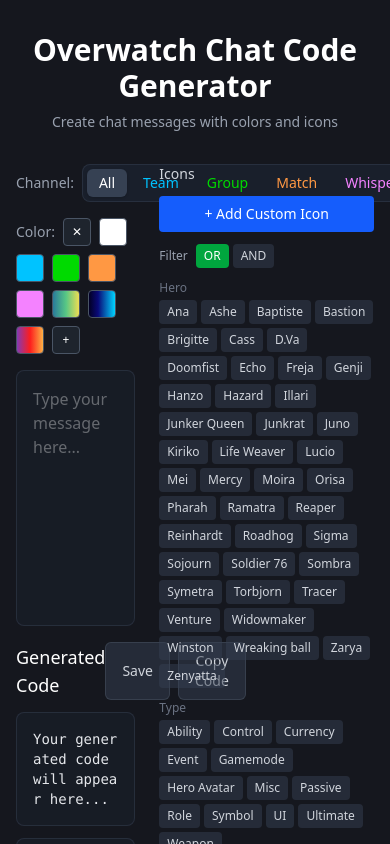
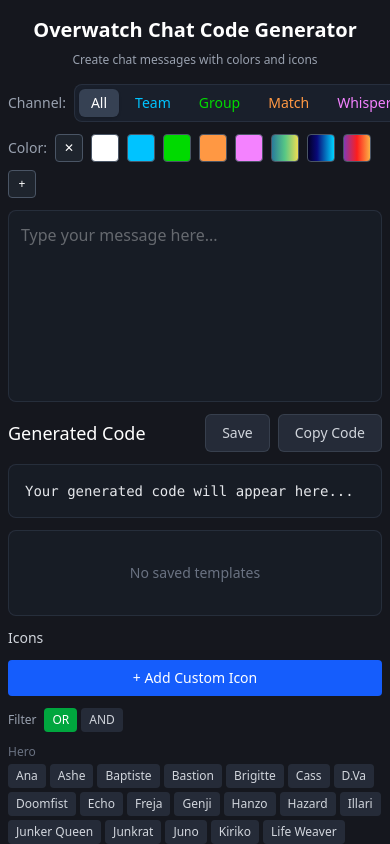
Before and after one commit to chansyawn/overwatch-chat-code, a Next.js app: page / in a window 390 px wide. Shown: the top 844 px of the page. Built offline with nearby package versions, Linux system fonts and the light colour scheme.

Commit message:
optimize layout

```diff
--- a/src/app/page.tsx
+++ b/src/app/page.tsx
@@ -77,23 +77,23 @@ export default function App() {
   );
 
   return (
-    <div className="min-h-screen px-4 py-8 flex flex-col">
+    <div className="min-h-screen px-2 sm:px-4 py-4 sm:py-8 flex flex-col">
       <main className="flex flex-col items-center mx-auto container flex-grow">
-        <div className="text-center mb-8">
-          <h1 className="text-3xl text-white font-semibold mb-2">
+        <div className="text-center mb-4 sm:mb-8">
+          <h1 className="text-xl sm:text-2xl lg:text-3xl text-white font-semibold mb-2">
             Overwatch Chat Code Generator
           </h1>
-          <p className="text-gray-400 text-sm">
+          <p className="text-gray-400 text-xs sm:text-sm">
             Create chat messages with colors and icons
           </p>
         </div>
 
         <div className="w-full">
-          <div className="flex gap-6">
-            <div className="w-1/3 space-y-4 flex-shrink-0">
+          <div className="flex flex-col lg:flex-row gap-3 sm:gap-4 lg:gap-6">
+            <div className="w-full lg:w-1/3 space-y-3 sm:space-y-4 lg:flex-shrink-0">
               <ChannelPicker value={channel} onChange={setChannel} />
               <ColorPalette editor={editor} />
-              <div className="w-full bg-gray-800/30 border border-gray-700/50 p-4 rounded-lg min-h-64">
+              <div className="w-full bg-gray-800/30 border border-gray-700/50 p-3 sm:p-4 rounded-lg min-h-48 sm:min-h-64">
                 <ChatCodeEditor
                   value={value}
                   onChange={setValue}
@@ -107,16 +107,16 @@ export default function App() {
                 onApplyTemplate={handleApplyTemplate}
               />
             </div>
-            <div className="w-2/3">
+            <div className="w-full lg:w-2/3">
               <IconSelector editor={editor} />
             </div>
           </div>
         </div>
       </main>
-      <footer className="mt-8 pt-8 border-t border-gray-700">
+      <footer className="mt-4 sm:mt-8 pt-4 sm:pt-8 border-t border-gray-700">
         <div className="text-center">
-          <p className="text-gray-400 text-sm mb-4">Thanks to:</p>
-          <div className="flex flex-col sm:flex-row justify-center items-center gap-4 text-sm">
+          <p className="text-gray-400 text-xs sm:text-sm mb-2 sm:mb-4">Thanks to:</p>
+          <div className="flex flex-col sm:flex-row justify-center items-center gap-2 sm:gap-4 text-xs sm:text-sm">
             <a
               href="https://www.reddit.com/r/Overwatch/comments/1m7xf3i/list_of_chat_emojis_ive_found_so_far"
               target="_blank"
```
